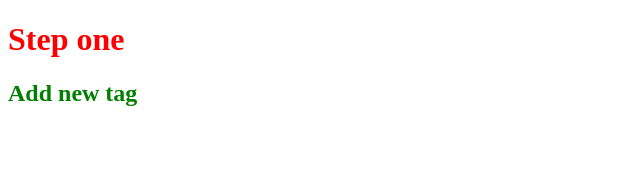
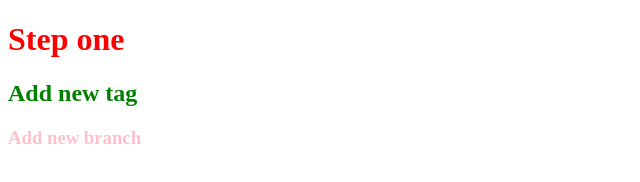
Before and after one commit to lobt2000/advance, a plain HTML site: page index.html in a window 1280 px wide. Shown: the whole page, without its empty margins (0-640 px from the left). Drawn offline with Linux system fonts and the light colour scheme.

Commit message:
create new branch

```diff
--- a/index.html
+++ b/index.html
@@ -10,6 +10,7 @@
 
     <h1>Step one</h1>
     <h2>Add new tag</h2>
+    <h3>Add new branch</h3>
 
 </body>
 </html>
--- a/main.css
+++ b/main.css
@@ -4,3 +4,6 @@ h1{
 h2{
     color: green;
 }
+h3{
+    color: pink;
+}
```
